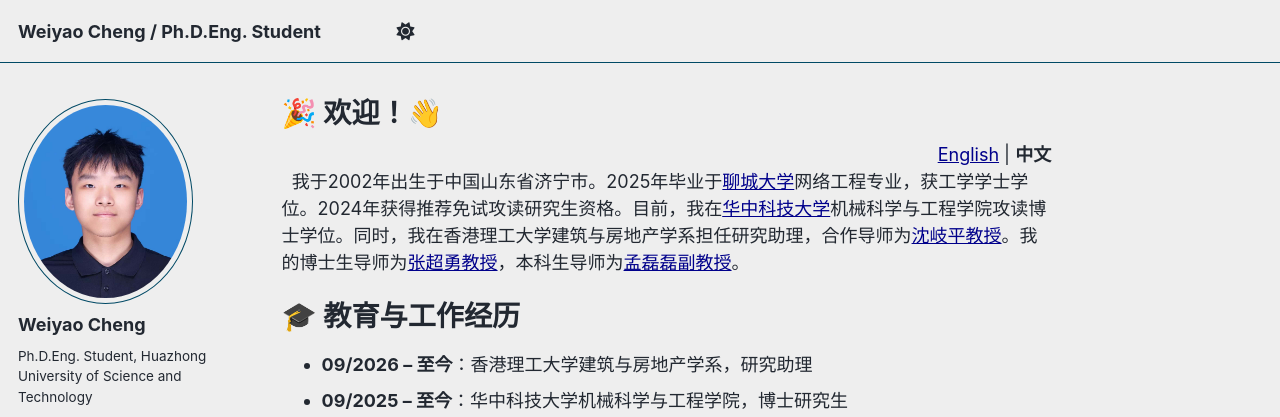
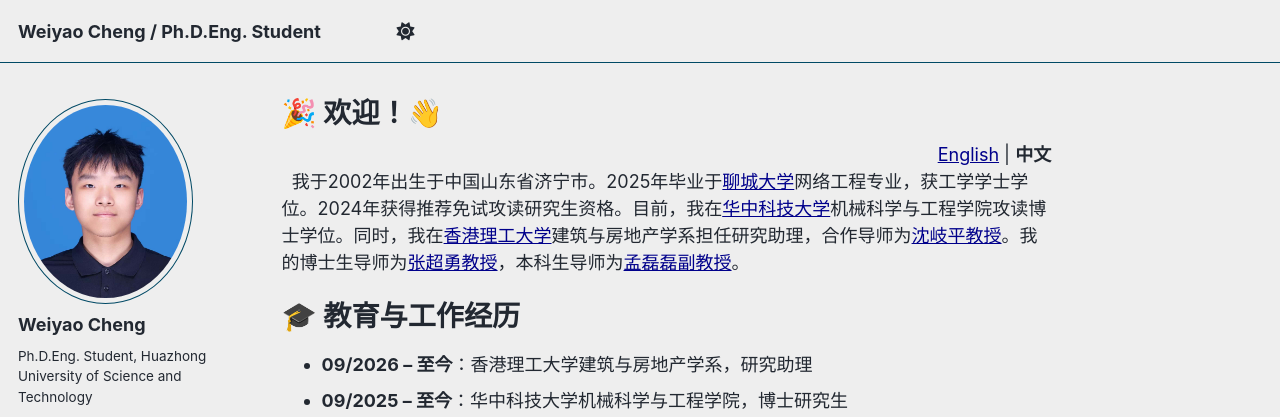
Before and after one commit to cwylcu080903/cwylcu080903.github.io, a Jekyll site: the page built from _pages/about-zh.md, in a window 1280 px wide and 900 px high. Shown: the top 417 px of the window. Built offline with Jekyll 4.4.1, drawn with Linux system fonts in a browser that asks for light colours; some web fonts are replaced; a script bundle is joined from its source files by our own code; library files that are not in the unit come from our copies.

Commit message:
Update about-zh.md

```diff
--- a/_pages/about-zh.md
+++ b/_pages/about-zh.md
@@ -8,7 +8,7 @@ author_profile: true
 <a href="/" style="color: #00008B;">English</a> | <b>中文</b>
 </div>
 
-&nbsp; 我于2002年出生于中国山东省济宁市。2025年毕业于<a href="https://www.lcu.edu.cn/" style="color: #00008B;">聊城大学</a>网络工程专业，获工学学士学位。2024年获得推荐免试攻读研究生资格。目前，我在<a href="https://www.hust.edu.cn/" style="color: #00008B;">华中科技大学</a>机械科学与工程学院攻读博士学位。同时，我在香港理工大学建筑与房地产学系担任研究助理，合作导师为<a href="https://www.polyu.edu.hk/ppoffice/senior-management-team/avpgp/" style="color: #00008B;">沈岐平教授</a>。我的博士生导师为<a href="https://mse.hust.edu.cn/info/1143/1376.htm" style="color: #00008B;">张超勇教授</a>，本科生导师为<a href="https://cs.lcu.edu.cn/xygk/szdw/431879.htm" style="color: #00008B;">孟磊磊副教授</a>。
+&nbsp; 我于2002年出生于中国山东省济宁市。2025年毕业于<a href="https://www.lcu.edu.cn/" style="color: #00008B;">聊城大学</a>网络工程专业，获工学学士学位。2024年获得推荐免试攻读研究生资格。目前，我在<a href="https://www.hust.edu.cn/" style="color: #00008B;">华中科技大学</a>机械科学与工程学院攻读博士学位。同时，我在<a href="https://www.polyu.edu.hk/sc/about-polyu/" style="color: #00008B;">香港理工大学</a>建筑与房地产学系担任研究助理，合作导师为<a href="https://www.polyu.edu.hk/ppoffice/senior-management-team/avpgp/" style="color: #00008B;">沈岐平教授</a>。我的博士生导师为<a href="https://mse.hust.edu.cn/info/1143/1376.htm" style="color: #00008B;">张超勇教授</a>，本科生导师为<a href="https://cs.lcu.edu.cn/xygk/szdw/431879.htm" style="color: #00008B;">孟磊磊副教授</a>。
 
 🎓 教育与工作经历
 ======
```
